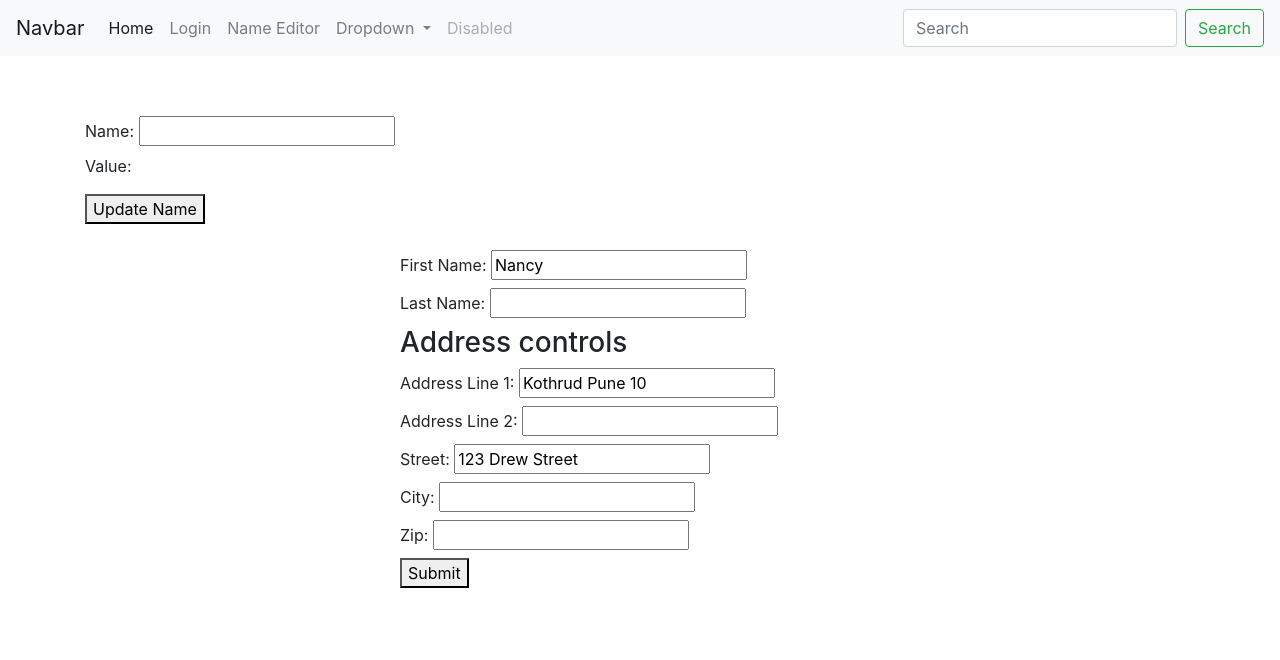
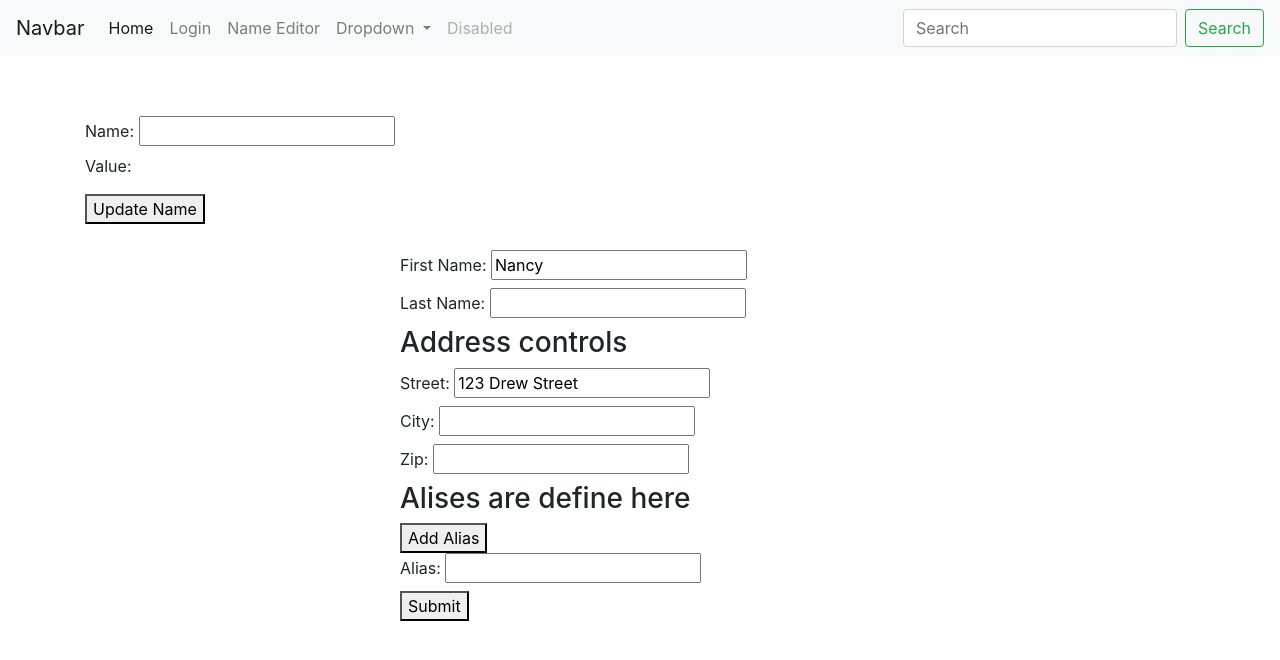
Before and after one commit to Suhas-lab/angularBatch, an Angular app: page /nameeditor in a window 1280 px wide. Shown: the top 660 px of the page. Built offline with nearby package versions, Linux system fonts and the light colour scheme.

Commit message:
new changes updated with envi

```diff
--- a/src/app/common/nameeditor/nameeditor.component.html
+++ b/src/app/common/nameeditor/nameeditor.component.html
@@ -24,15 +24,6 @@
   </div>
   <div formGroupName="addressgroup">
     <h3>Address controls</h3>
-    <label>
-      Address Line 1:
-      <input type="text" formControlName="addresslin1">
-    </label>
-
-    <label>
-      Address Line 2:
-      <input type="text" formControlName="addresslin2">
-    </label>
 
     <label>
       Street:
@@ -48,6 +39,20 @@
       <input type="text" formControlName="zip">
     </label>
   </div>
+
+  <div formArrayName='newformgenerate'>
+    <h3>Alises are define here</h3>
+    <div><button (click)="addAlias()">Add Alias</button></div>
+    <div *ngFor="let alias of newformgenerate.controls;let i=index">
+    <label>
+      Alias:
+      <input type="text" [formControlName]="i">
+      </label>
+    </div>
+
+  </div>
+
+
     <button type="submit" [disabled]="!profileForm.valid">Submit</button>
   </form>
 </div>
--- a/src/app/common/nameeditor/nameeditor.component.ts
+++ b/src/app/common/nameeditor/nameeditor.component.ts
@@ -1,5 +1,5 @@
 import { Component, OnInit } from '@angular/core';
-import { FormControl, FormGroup, FormBuilder, Validators } from '@angular/forms';
+import { FormControl, FormGroup, FormBuilder, Validators, FormArray } from '@angular/forms';
 
 @Component({
   selector: 'app-nameeditor',
@@ -9,28 +9,37 @@ import { FormControl, FormGroup, FormBuilder, Validators } from '@angular/forms'
 export class NameeditorComponent implements OnInit {
   name = new FormControl('');
 
-  profileForm = new FormGroup({
-    firstName: new FormControl(''),
-    lastName: new FormControl(''),
-    addressgroup : new FormGroup({
-      addresslin1 : new FormControl(''),
-      addresslin2 : new FormControl(''),
-      street : new FormControl(''),
-      city: new FormControl(''),
-      zip: new FormControl(''),
-    })
+  // profileForm = new FormGroup({
+  //   firstName: new FormControl(''),
+  //   lastName: new FormControl(''),
+  //   addressgroup : new FormGroup({
+  //     addresslin1 : new FormControl(''),
+  //     addresslin2 : new FormControl(''),
+  //     street : new FormControl(''),
+  //     city: new FormControl(''),
+  //     zip: new FormControl(''),
+  //   })
+  // });
+
+  dummyarry: {
+    one: '1',
+    two: '2',
+    three: '3'
+  }
+
+  profileForm = this.fb.group({
+    firstName: ['', Validators.required],
+    lastName: [''],
+    addressgroup: this.fb.group({
+      street: [''],
+      city: [''],
+      state: [''],
+      zip: ['']
+    }),
+    newformgenerate: this.fb.array([
+      this.fb.control('')
+    ])
   });
-
-  // profileForm = this.fb.group({
-  //   firstName: ['', Validators.required],
-  //   lastName: [''],
-  //   address: this.fb.group({
-  //     street: [''],
-  //     city: [''],
-  //     state: [''],
-  //     zip: ['']
-  //   }),
-  // });
 
 
   constructor(private fb: FormBuilder) { }
@@ -38,6 +47,15 @@ export class NameeditorComponent implements OnInit {
   ngOnInit(): void {
     this.updateProfile();
   }
+  get newformgenerate() {
+    return this.profileForm.get('newformgenerate') as FormArray;
+  }
+
+  addAlias() {
+    this.newformgenerate.push(this.fb.control(''));
+  }
+
+
   updateName() {
     this.name.setValue('Nancy');
   }
--- a/src/environments/environment.prod.ts
+++ b/src/environments/environment.prod.ts
@@ -1,3 +1,7 @@
+
+export const serveradresslive = 'https://reqres.in/';
+
 export const environment = {
-  production: true
+  production: true,
+  Api_Url: serveradresslive
 };
--- a/src/environments/environment.ts
+++ b/src/environments/environment.ts
@@ -1,10 +1,13 @@
 // This file can be replaced during build by using the `fileReplacements` array.
 // `ng build --prod` replaces `environment.ts` with `environment.prod.ts`.
 // The list of file replacements can be found in `angular.json`.
+export const serveradress = 'https://reqres.in/';
 
 export const environment = {
-  production: false
+  production: false,
+  Api_Url: serveradress
 };
+
 
 /*
  * For easier debugging in development mode, you can import the following file
```
Also changed, not shown: src/environments/environment.qa.ts (added, +7 -0 lines).
